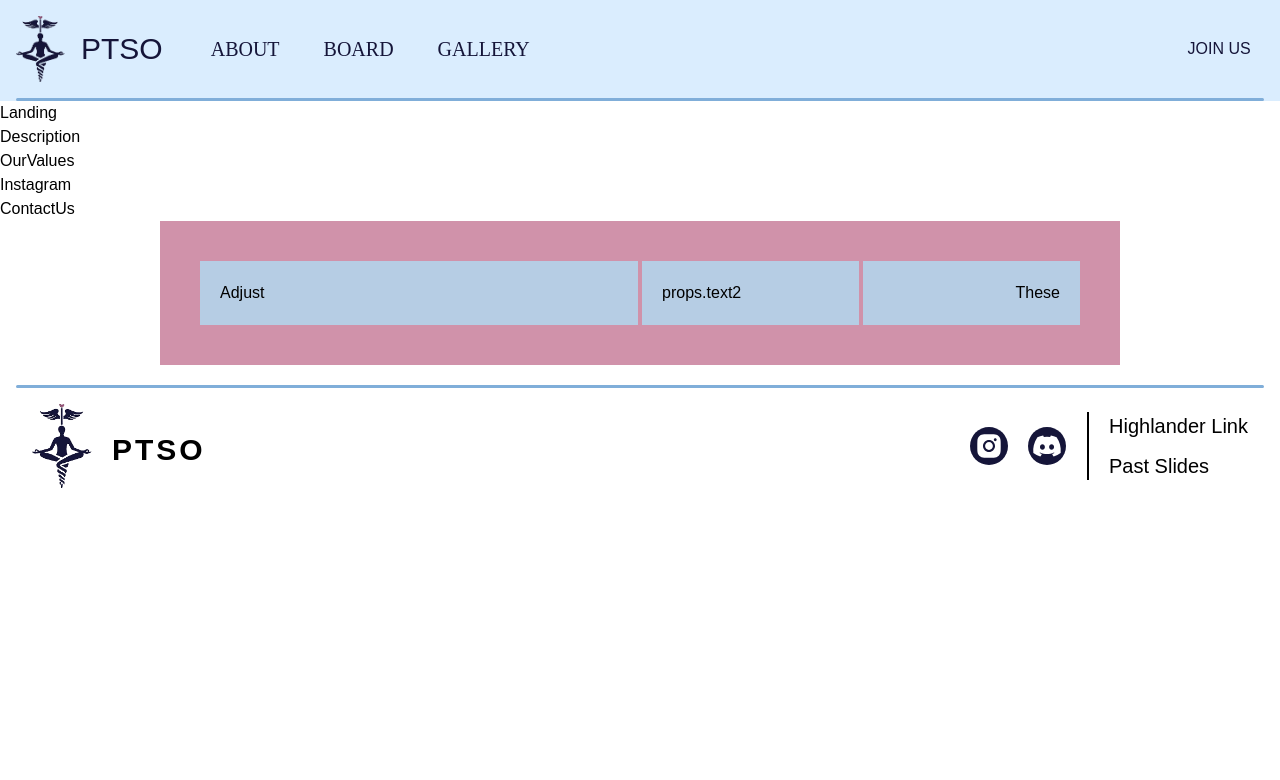
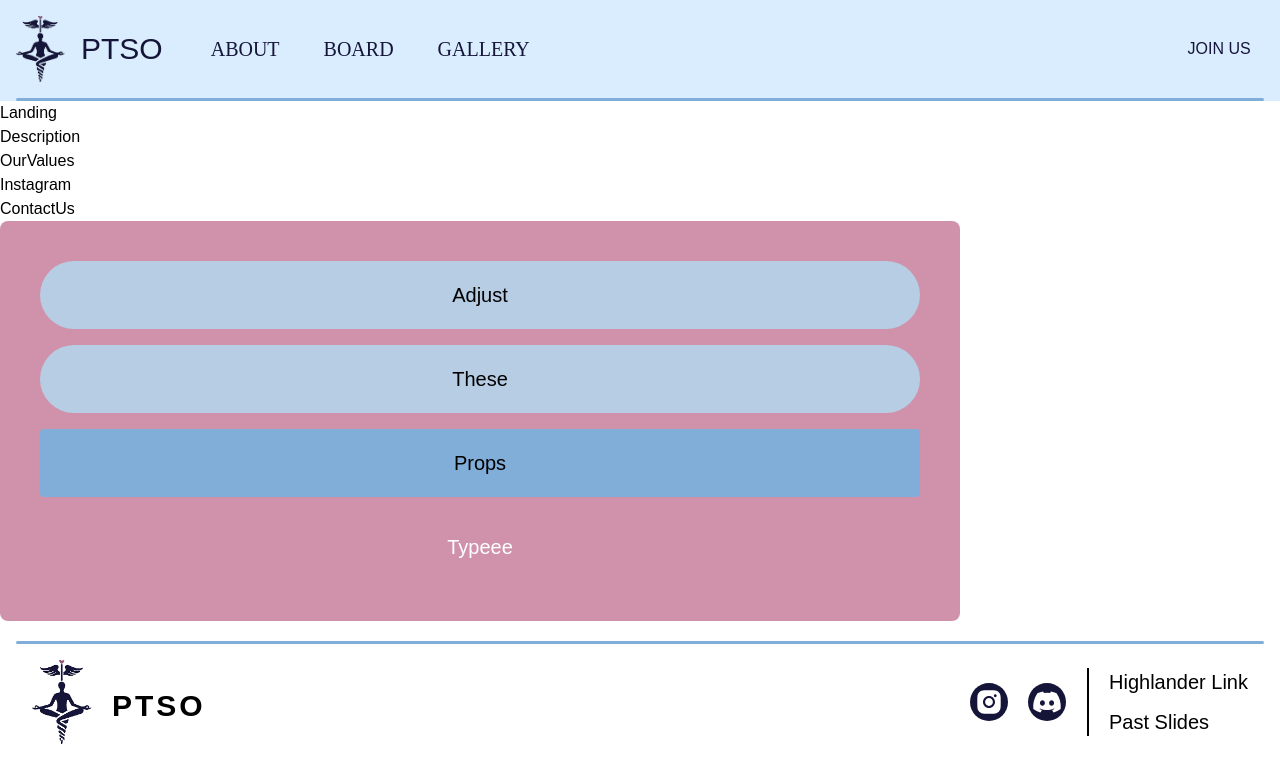
Before and after one commit to acm-ucr/ptso-website, a Next.js app: page / in a window 1280 px wide. Shown: the top 780 px of the page. Built offline with nearby package versions, Linux system fonts and the light colour scheme; a web font is replaced by a local one.

Commit message:
Aayush Rashinkar - Flexbox Lesson

```diff
--- a/src/app/page.tsx
+++ b/src/app/page.tsx
@@ -13,7 +13,7 @@ const Home = () => {
       <OurValues />
       <Instagram />
       <ContactUs />
-      <Example text1="Adjust" text2="These" text3="Props" />
+      <Example text1="Adjust" text2="These" text3="Props" text4="Typeee" />
     </div>
   );
 };
--- a/src/components/Example.tsx
+++ b/src/components/Example.tsx
@@ -1,18 +1,25 @@
-const Example = (props: { text1: string; text2: string; text3: string }) => {
+import React from "react";
+
+const Example = (props: {
+  text1: string;
+  text2: string;
+  text3: string;
+  text4: string;
+}) => {
   return (
-    <div className="bg-ptso-pink-primary flex w-3/4 items-center gap-1 justify-self-center p-10">
-      <div className="bg-ptso-blue-secondary w-1/2 p-5 text-left">
+    <div className="bg-ptso-pink-primary flex w-3/4 flex-col items-center gap-4 rounded-lg p-10">
+      <div className="bg-ptso-blue-secondary w-full rounded-full p-5 text-center text-xl">
         {props.text1}
       </div>
-      <div className="flex w-1/2 flex-row gap-1">
-        <div className="bg-ptso-blue-secondary w-full p-5 text-left">
-          props.text2
-        </div>
-        <div className="bg-ptso-blue-secondary w-full p-5 text-right">
-          {props.text2}
-        </div>
+      <div className="bg-ptso-blue-secondary w-full rounded-full p-5 text-center text-xl">
+        {props.text2}
       </div>
-      {/* Hint: Add another box/div here similarly to line 4 */}
+      <div className="bg-ptso-blue-accent w-full rounded p-5 text-center text-xl">
+        {props.text3}
+      </div>
+      <div className="bg-ptso-blue-accent-dark w-full rounded p-5 text-center text-xl text-white">
+        {props.text4}
+      </div>
     </div>
   );
 };
```
Also changed, not shown: package.json (+4 -4 lines), 1 other file (tests, documents, lock files or other folders).
